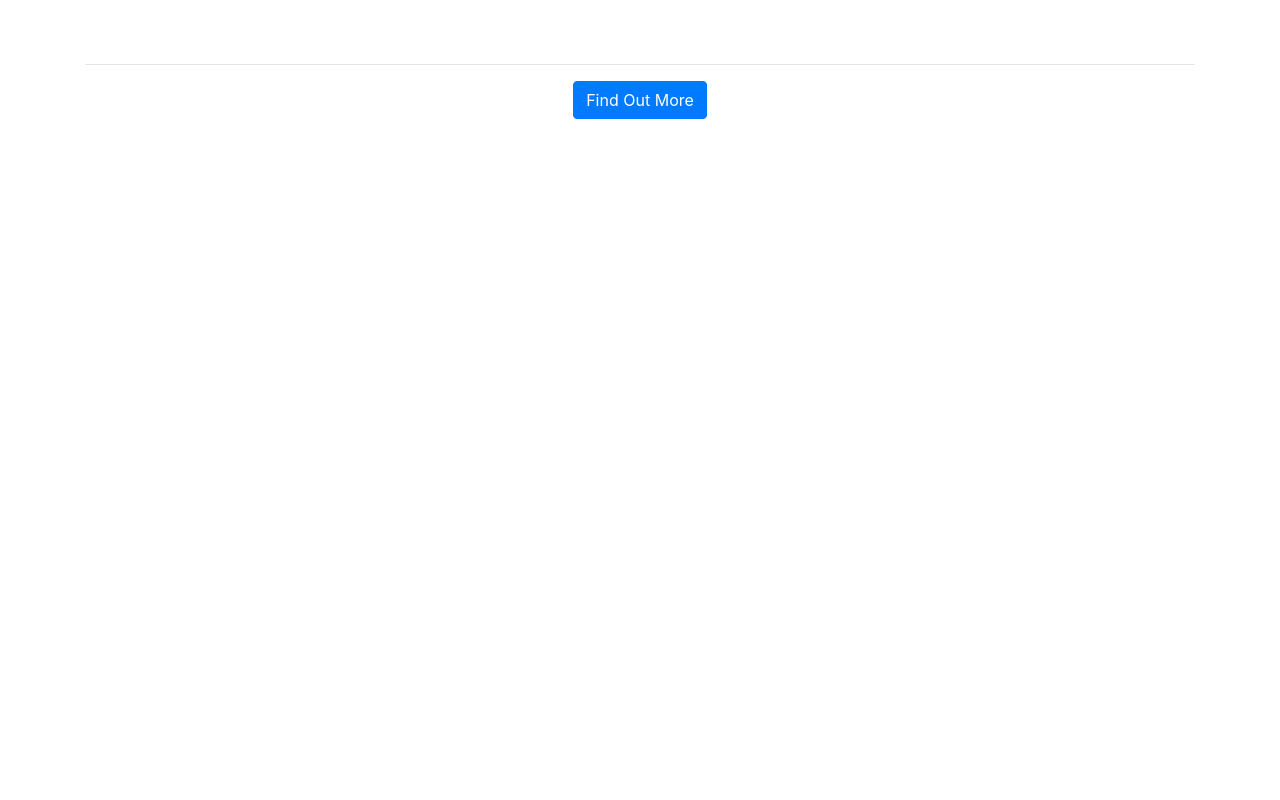
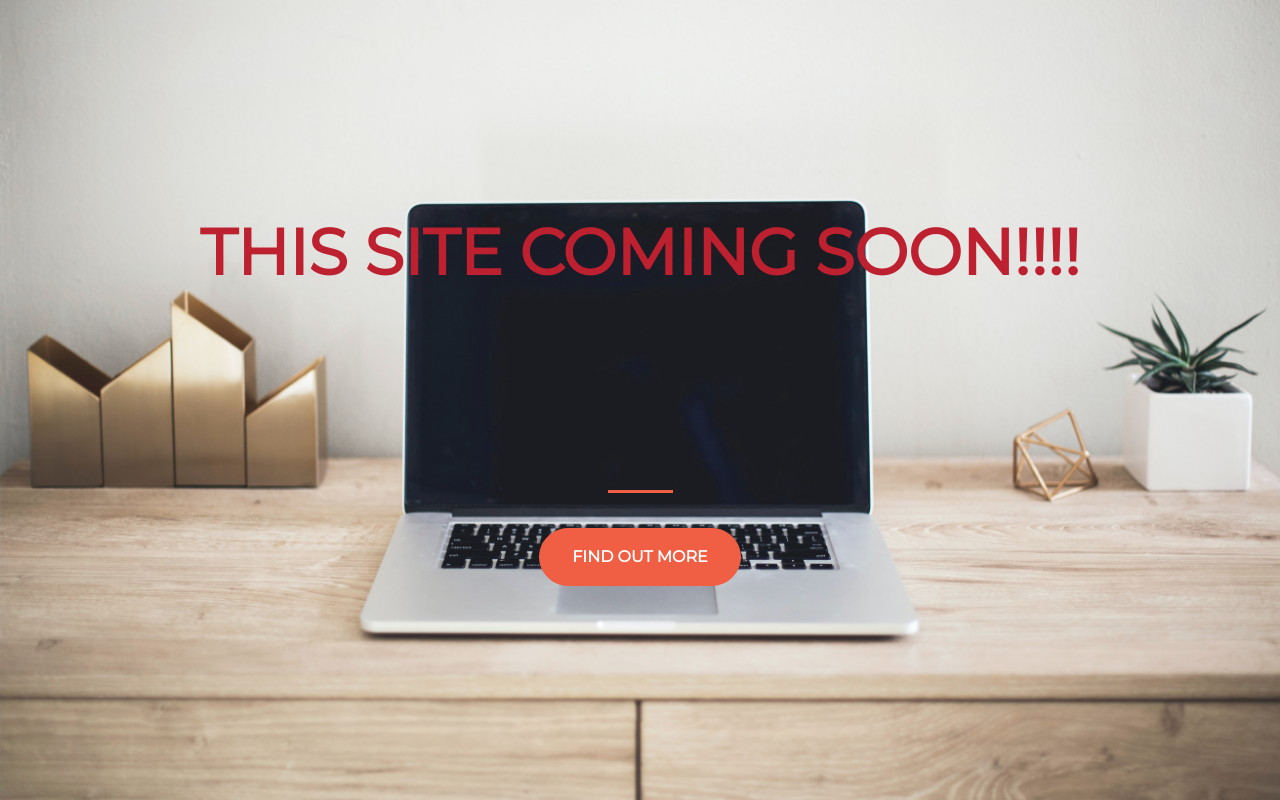
Before and after one commit to theadamhenning/theadamhenning.github.io, a plain HTML site: page index.html in a window 1280 px wide. Drawn offline with nearby package versions, Linux system fonts and the light colour scheme.

Commit message:
reverting change to stylesheet.

```diff
--- a/index.html
+++ b/index.html
@@ -13,7 +13,7 @@
     <link rel="stylesheet" href="https://maxcdn.bootstrapcdn.com/bootstrap/4.0.0/css/bootstrap.min.css" integrity="sha384-Gn5384xqQ1aoWXA+058RXPxPg6fy4IWvTNh0E263XmFcJlSAwiGgFAW/dAiS6JXm" crossorigin="anonymous">
 
     <!-- My own stylesheet -->
-    <link href="style.css" type="text/css" rel="style.css">
+    <link href="style.css" type="text/css" rel="stylesheet">
   </head>
   <body>
     <header class="startup text-center text-white d-flex">
```
